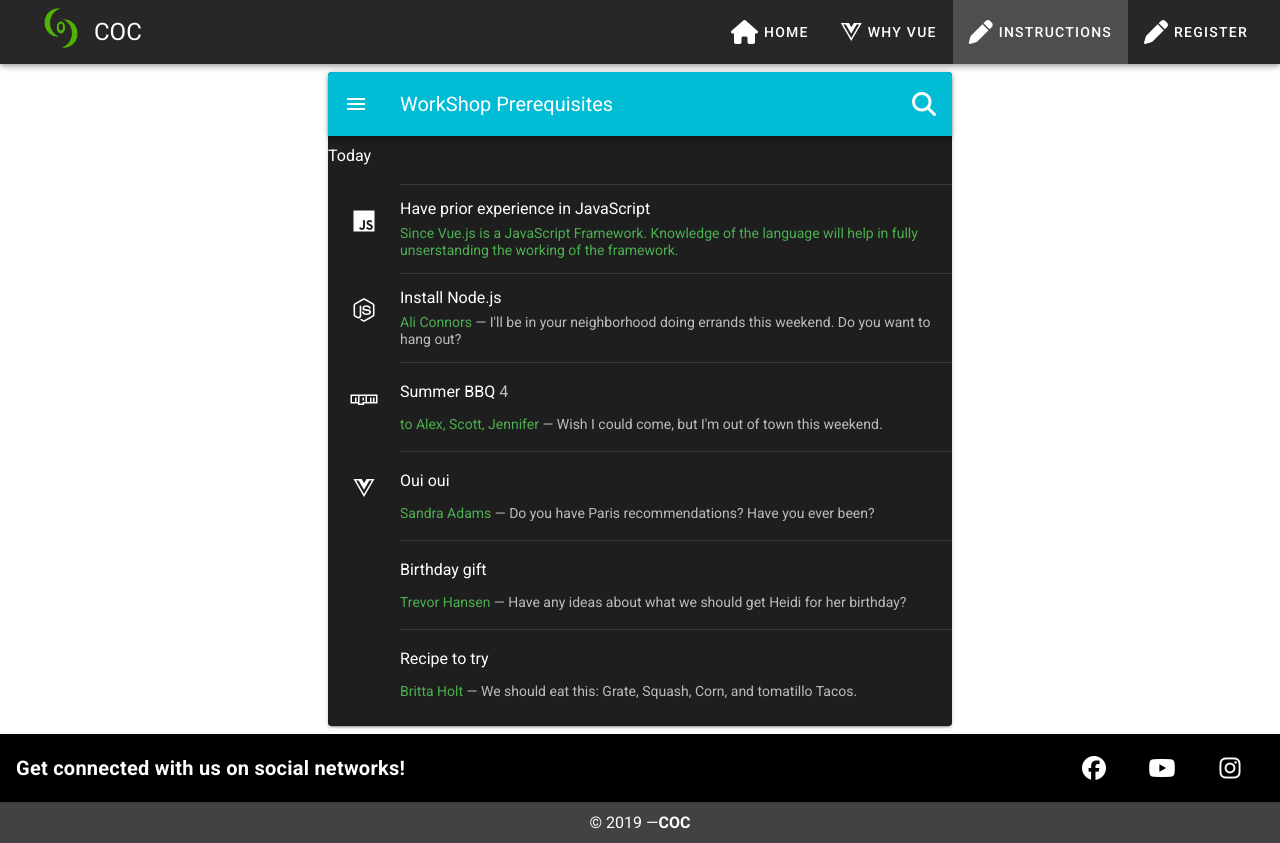
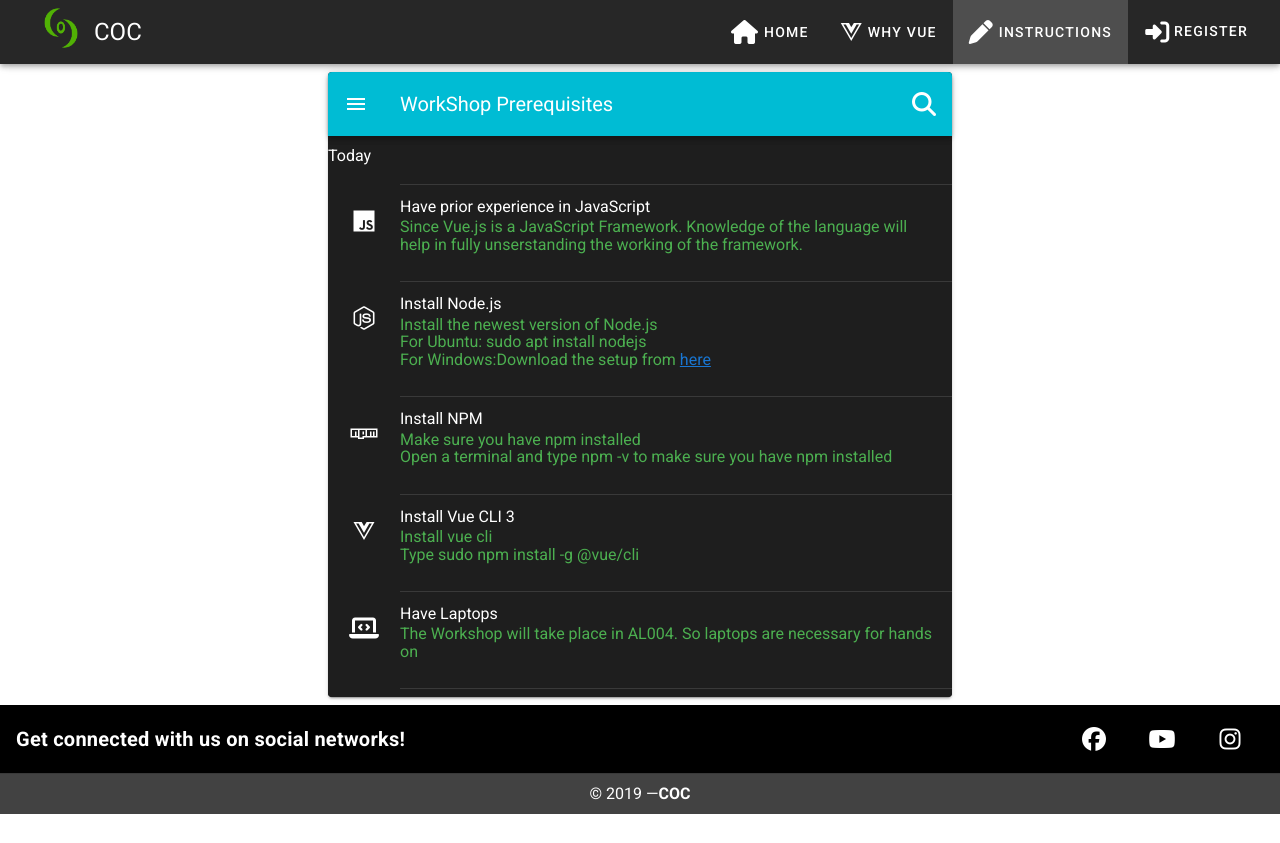
Before and after one commit to PrabhuPratik27/Vue-Workshop, a Vue app: page /instructions in a window 1280 px wide. After the commit the page ends 814 px from the top, so only its background shows below. Built offline with nearby package versions, Linux system fonts and the light colour scheme.

Commit message:
Done mostly

```diff
--- a/src/components/PageHeader.vue
+++ b/src/components/PageHeader.vue
@@ -12,7 +12,7 @@
         <v-btn text dark :to="{name: 'home'}"><v-icon>fas fa-home</v-icon>&nbsp;Home</v-btn>
         <v-btn text dark :to="{name: 'why-vue'}"><v-icon>fab fa-vuejs</v-icon>&nbsp;Why Vue</v-btn>
         <v-btn text dark :to="{name: 'instructions'}"><v-icon>fas fa-pen</v-icon>&nbsp;Instructions</v-btn>
-        <v-btn text dark ><v-icon>fas fa-pen</v-icon>&nbsp;Register</v-btn>
+        <v-btn text dark><a href= 'https://forms.gle/KiHB3yeqXpXUw1RGA' target='blank'><v-icon>fas fa-sign-in-alt</v-icon>&nbsp;Register</a></v-btn>
       </v-toolbar-items>
     </v-app-bar>
 
@@ -20,7 +20,7 @@
       <v-list-item>
         <v-list-item-content>
           <v-list-item-title class="title">
-            Vue Workshop
+            <v-icon @click='drawer = !drawer'>fas fa-times</v-icon>&nbsp;Vue Workshop
           </v-list-item-title>
           <v-list-item-subtitle>
             Nav
@@ -62,9 +62,9 @@
             </v-list-item-content>
         </v-list-item>
 
-        <v-list-item dark link color="black">
+        <v-list-item dark link color="black" @click='open'>
             <v-list-item-icon>
-              <v-icon>fas fa-pen</v-icon>
+              <v-icon>fas fa-sign-in-alt</v-icon>
             </v-list-item-icon>
 
             <v-list-item-content>
@@ -81,9 +81,19 @@
 export default {
   data: () => ({
     drawer: false
-  })
+  }),
+  methods: {
+    open () {
+      window.location = 'https://forms.gle/KiHB3yeqXpXUw1RGA'
+    }
+  }
 }
 </script>
 
 <style scoped>
+ 	a:link, a:visited {
+  color: white;
+  text-decoration: none;
+  cursor: auto;
+}
 </style>
--- a/src/views/Instructions.vue
+++ b/src/views/Instructions.vue
@@ -34,7 +34,7 @@
 
               <v-list-item-content>
                 <v-list-item-title v-html="item.title"></v-list-item-title>
-                <v-list-item-subtitle v-html="item.subtitle"></v-list-item-subtitle>
+                <p v-html="item.subtitle"></p>
               </v-list-item-content>
             </v-list-item>
 
@@ -60,32 +60,27 @@
         {
           avatar: 'fab fa-node-js',
           title: 'Install Node.js',
-          subtitle: "<span class='success--text'>Ali Connors</span> &mdash; I'll be in your neighborhood doing errands this weekend. Do you want to hang out?",
+          subtitle: "<span class='success--text'>Install the newest version of Node.js<br>For Ubuntu: sudo apt install nodejs <br>For Windows:Download the setup from <a href='https://nodejs.org/en/' target='_blank'>here</a></a></span>",
         },
         { divider: true, inset: true },
         {
           avatar: 'fab fa-npm',
-          title: 'Summer BBQ <span class="grey--text text--lighten-1">4</span>',
-          subtitle: "<span class='success--text'>to Alex, Scott, Jennifer</span> &mdash; Wish I could come, but I'm out of town this weekend.",
+          title: 'Install NPM',
+          subtitle: "<span class='success--text'>Make sure you have npm installed<br>Open a terminal and type npm -v to make sure you have npm installed</span>",
         },
         { divider: true, inset: true },
         {
           avatar: 'fab fa-vuejs',
-          title: 'Oui oui',
-          subtitle: "<span class='success--text'>Sandra Adams</span> &mdash; Do you have Paris recommendations? Have you ever been?",
+          title: 'Install Vue CLI 3',
+          subtitle: "<span class='success--text'>Install vue cli<br>Type sudo npm install -g @vue/cli</span>",
         },
         { divider: true, inset: true },
         {
-          avatar: '',
-          title: 'Birthday gift',
-          subtitle: "<span class='success--text'>Trevor Hansen</span> &mdash; Have any ideas about what we should get Heidi for her birthday?",
+          avatar: 'fas fa-laptop-code',
+          title: 'Have Laptops',
+          subtitle: "<span class='success--text'>The Workshop will take place in AL004. So laptops are necessary for hands on</span>",
         },
         { divider: true, inset: true },
-        {
-          avatar: '',
-          title: 'Recipe to try',
-          subtitle: "<span class='success--text'>Britta Holt</span> &mdash; We should eat this: Grate, Squash, Corn, and tomatillo Tacos.",
-        },
       ],
     }),
 };
```
Also changed, not shown: vue.config.js (added).
